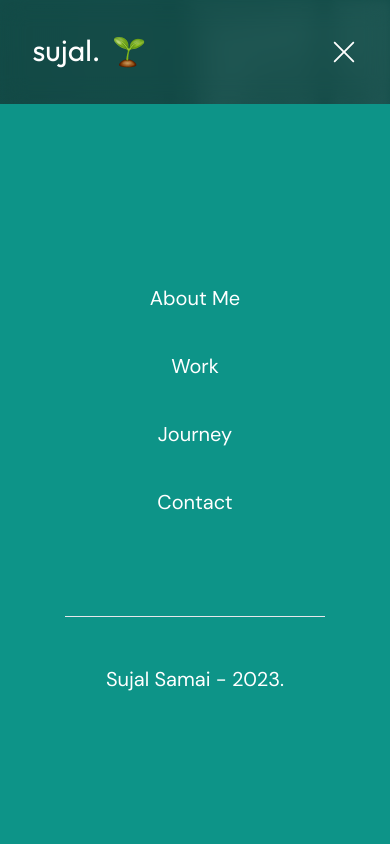
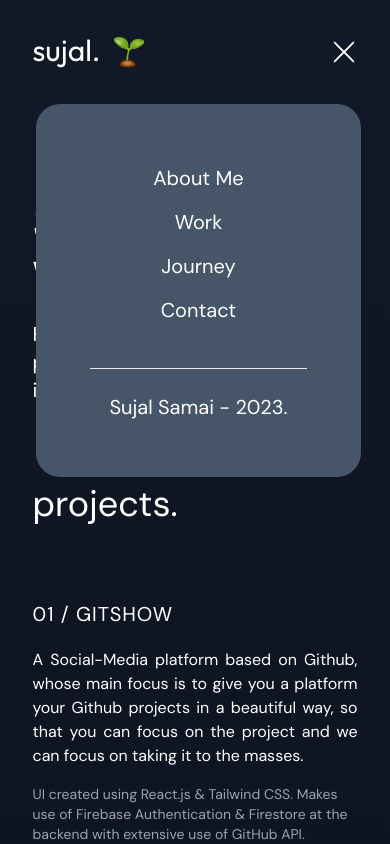
Before and after one commit to SujalSamai/Dev-Portfolio, a Next.js app: page /work in a window 390 px wide. Both pictures are taken after a click on the icon 343 px from the left and 52 px from the top of the page. Shown: the top 844 px of the page. Built offline with nearby package versions, Linux system fonts and the light colour scheme.

Commit message:
Changed color theme & Navbar

```diff
--- a/package.json
+++ b/package.json
@@ -12,6 +12,7 @@
     "autoprefixer": "10.4.14",
     "eslint": "8.43.0",
     "eslint-config-next": "13.4.6",
+    "framer-motion": "^10.12.21",
     "next": "13.4.6",
     "postcss": "8.4.24",
     "react": "18.2.0",
--- a/src/app/journey/page.jsx
+++ b/src/app/journey/page.jsx
@@ -97,7 +97,7 @@ const Journey = () => {
             <SiCodechef className='w-10 h-10 hover:scale-150 hover:mx-5 transition-all duration-500 ease-out'/>
           </span>
         </div>
-            <Image src={journey} width={500} height={600} className='-z-10 absolute top-0 right-0 opacity-5 blur-sm lg:blur-0 lg:w-7/12 grayscale-50' alt='Sujal Samai'/>
+            <Image src={journey} width={500} height={600} className='-z-10 hidden lg:block absolute top-0 right-0 opacity-5 blur-sm lg:blur-0 lg:w-7/12 grayscale-50' alt='Sujal Samai'/>
 
       </div>
       <div className=''>
--- a/src/app/layout.js
+++ b/src/app/layout.js
@@ -12,7 +12,7 @@ export default function RootLayout({ children }) {
   return (
     <html lang="en">
       <body
-        className={`${dmSans.className} flex flex-col justify-between min-h-screen w-10/12 lg:w-9/12 mx-auto bg-gradient-to-b from-teal-900 to to-black text-white`}
+        className={`${dmSans.className} flex flex-col justify-between min-h-screen w-10/12 lg:w-9/12 mx-auto bg-gradient-to-b from-gray-900 to to-black text-white`}
       >
         <Navbar />
         {children}
--- a/src/app/work/page.jsx
+++ b/src/app/work/page.jsx
@@ -80,7 +80,7 @@ const Work = () => {
             <SiMysql className='w-10 h-10 hover:scale-150 hover:mx-5 transition-all duration-500 ease-out'/>
           </span>
         </div>
-            <Image src={work} width={500} height={600} className='-z-10 absolute top-0 right-0 opacity-5 blur-sm lg:blur-0 lg:w-7/12 grayscale-50' alt='Sujal Samai'/>
+            <Image src={work} width={500} height={600} className='-z-10 hidden lg:block absolute top-0 right-0 opacity-5 blur-sm lg:blur-0 lg:w-7/12 grayscale-50' alt='Sujal Samai'/>
 
       </div>
       <Projects projects={projects}/>
--- a/src/components/Navbar/Navbar.jsx
+++ b/src/components/Navbar/Navbar.jsx
@@ -6,6 +6,7 @@ import {RiMenu3Line} from "react-icons/ri"
 import {RxCross1} from "react-icons/rx"
 import plant from "../../../public/favicon.png"
 import Image from 'next/image'
+import { motion } from 'framer-motion'
 
 const links= [
     {
@@ -30,6 +31,8 @@ const links= [
     },
 
 ]
+
+
 
 const Navbar = () => {
   const [open, setOpen] = useState(false);
@@ -57,13 +60,14 @@ const Navbar = () => {
       </div>
       {
         open && (
-          <div className="bg-teal-600 fixed right-0 max-h-screen backdrop-blur-lg py-44 w-full text-center text-xl h-screen z-20 flex flex-col gap-8">
+          <motion.div initial={{ y:-100, opacity: 0, scale: 0.5 }} animate={{ y: 0, opacity: 1, scale: 1  }}
+  transition={{ type: "spring", duration: 0.8 }} className="bg-slate-600 fixed left-9 rounded-3xl py-14 w-10/12 mx-auto text-center text-xl z-20 flex flex-col gap-2">
             {links.map((link)=>{
-              return <Link key={link.id} href={link.url} onClick={closeMenu} className=' py-1 w-10/12 mx-auto'>{link.title}</Link>
+              return <Link key={link.id} href={link.url} onClick={closeMenu} className='py-1 w-10/12 mx-auto'>{link.title}</Link>
             })}
-            <hr className='mt-16 w-8/12 mx-auto'/>
+            <hr className='mt-8 w-8/12 mx-auto'/>
             <h3 className='text-xl mt-4'>Sujal Samai - 2023.</h3>
-          </div>
+          </motion.div>
         )
       }
     </nav>
```
Also changed, not shown: 1 other file (tests, documents, lock files or other folders).
